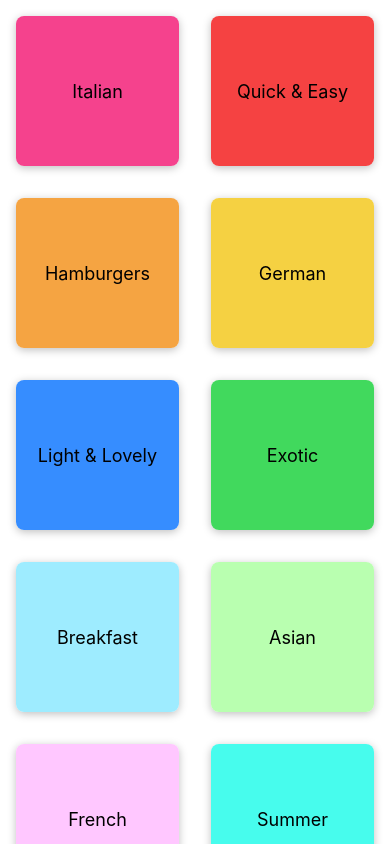
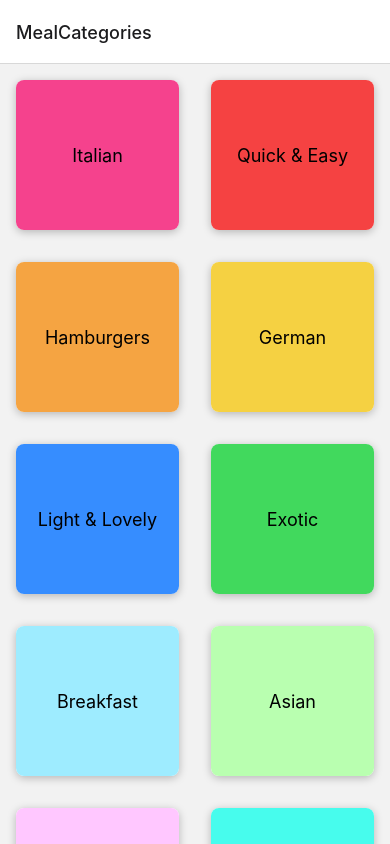
Before and after one commit to benroasting/native-stuff, a React Native app in the folder MealTime/: screen /MealCategories in a window 390 px wide. Built offline with nearby package versions, Linux system fonts and the light colour scheme.

Commit message:
getting started with react navigation

```diff
--- a/MealTime/App.js
+++ b/MealTime/App.js
@@ -1,12 +1,23 @@
 import { StatusBar } from "expo-status-bar";
 import { StyleSheet } from "react-native";
+import { NavigationContainer } from "@react-navigation/native";
+import { createNativeStackNavigator } from "@react-navigation/native-stack";
 import MealCategoryScreen from "./screens/MealCategoryScreen";
+
+const ScreenStack = createNativeStackNavigator();
 
 export default function App() {
   return (
     <>
-      <StatusBar style="light" />
-      <MealCategoryScreen />
+      <StatusBar style="dark" />
+      <NavigationContainer>
+        <ScreenStack.Navigator>
+          <ScreenStack.Screen
+            name="MealCategories"
+            component={MealCategoryScreen}
+          />
+        </ScreenStack.Navigator>
+      </NavigationContainer>
     </>
   );
 }
--- a/MealTime/components/CategoryGridTile.js
+++ b/MealTime/components/CategoryGridTile.js
@@ -45,7 +45,6 @@ const styles = StyleSheet.create({
     alignItems: "center",
   },
   title: {
-    fontStyle: "bold",
     fontSize: 18,
   },
 });
--- a/MealTime/package.json
+++ b/MealTime/package.json
@@ -9,10 +9,14 @@
     "web": "expo start --web"
   },
   "dependencies": {
+    "@react-navigation/native": "^6.1.9",
+    "@react-navigation/native-stack": "^6.9.17",
     "expo": "~50.0.2",
     "expo-status-bar": "~1.11.1",
     "react": "18.2.0",
-    "react-native": "0.73.2"
+    "react-native": "0.73.2",
+    "react-native-safe-area-context": "^4.8.2",
+    "react-native-screens": "^3.29.0"
   },
   "devDependencies": {
     "@babel/core": "^7.20.0"
```
Also changed, not shown: 1 other file (tests, documents, lock files or other folders).
